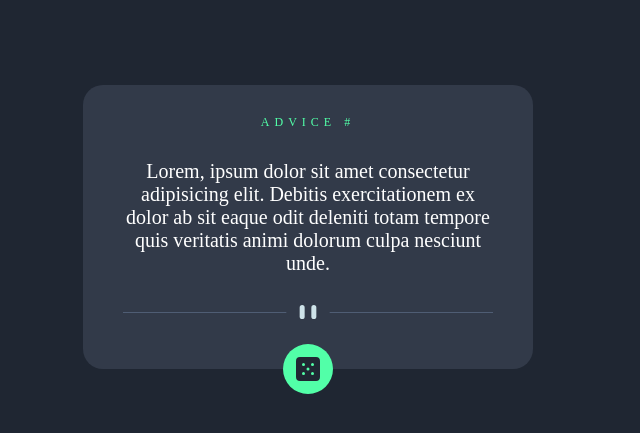
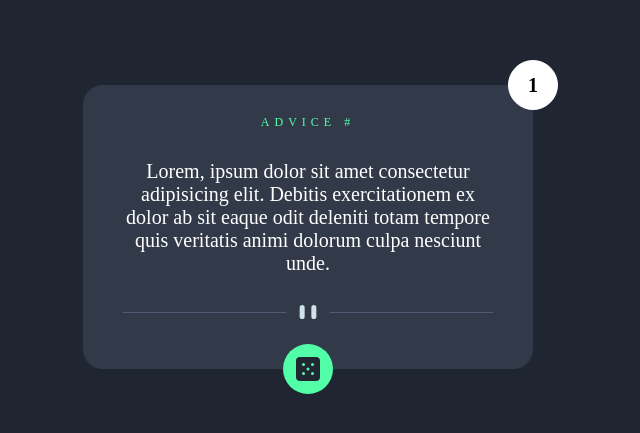
Before and after one commit to tejastej1997/Random-quotes, a plain HTML site: page index.html in a window 1280 px wide. Shown: the part 173-606 px from the top of the page, without its empty margins (332-972 px from the left). Drawn offline with Linux system fonts and the light colour scheme; no server answers; files whose address does not match are found by name; a web font is replaced by a local one.

Commit message:
timer added

```diff
--- a/advice.css
+++ b/advice.css
@@ -73,3 +73,20 @@ body {
         /* margin: 0 15px; */
     }
 }
+
+.timer {
+    border: 1px solid white;
+    width: 50px;
+    height: 50px;
+    border-radius: 50%;
+    position: absolute;
+    top: -25px;
+    right: -25px;
+    background: white;
+    color: black;
+    font-size: 20px;
+    font-weight: 800;
+    display: flex;
+    justify-content: center;
+    align-items: center;
+}
--- a/advice.js
+++ b/advice.js
@@ -2,6 +2,9 @@
 let advice=document.getElementById('advice')
 let quote=document.getElementById('quote')
 let btn =document.getElementById('btn')
+let timer =document.querySelector('.timer')
+let dec=5;
+
 
 let getQuote=()=>{
     fetch('https://api.adviceslip.com/advice')
@@ -13,9 +16,21 @@ let getQuote=()=>{
 
 
     })
-    console.log('trigger');
 }
 
 setInterval(() => {
-    getQuote()
+  getQuote()
 }, 5000);
+
+
+
+
+
+setInterval(() => {
+    if (dec==0) {
+        dec=5;
+    }
+    // decrementfun()
+    timer.innerHTML=dec;
+    dec--;
+}, 1000);
--- a/index.html
+++ b/index.html
@@ -32,6 +32,10 @@
       odit deleniti totam tempore quis veritatis animi dolorum culpa nesciunt unde.</p>
     <img src="./images//pattern-divider-desktop.svg" alt="">
     <button id="btn" onclick="getQuote()"><img src="./images//icon-dice.svg" alt=""></button>
+
+    <div class="timer">
+
+    </div>
   </div>
 
 
```
